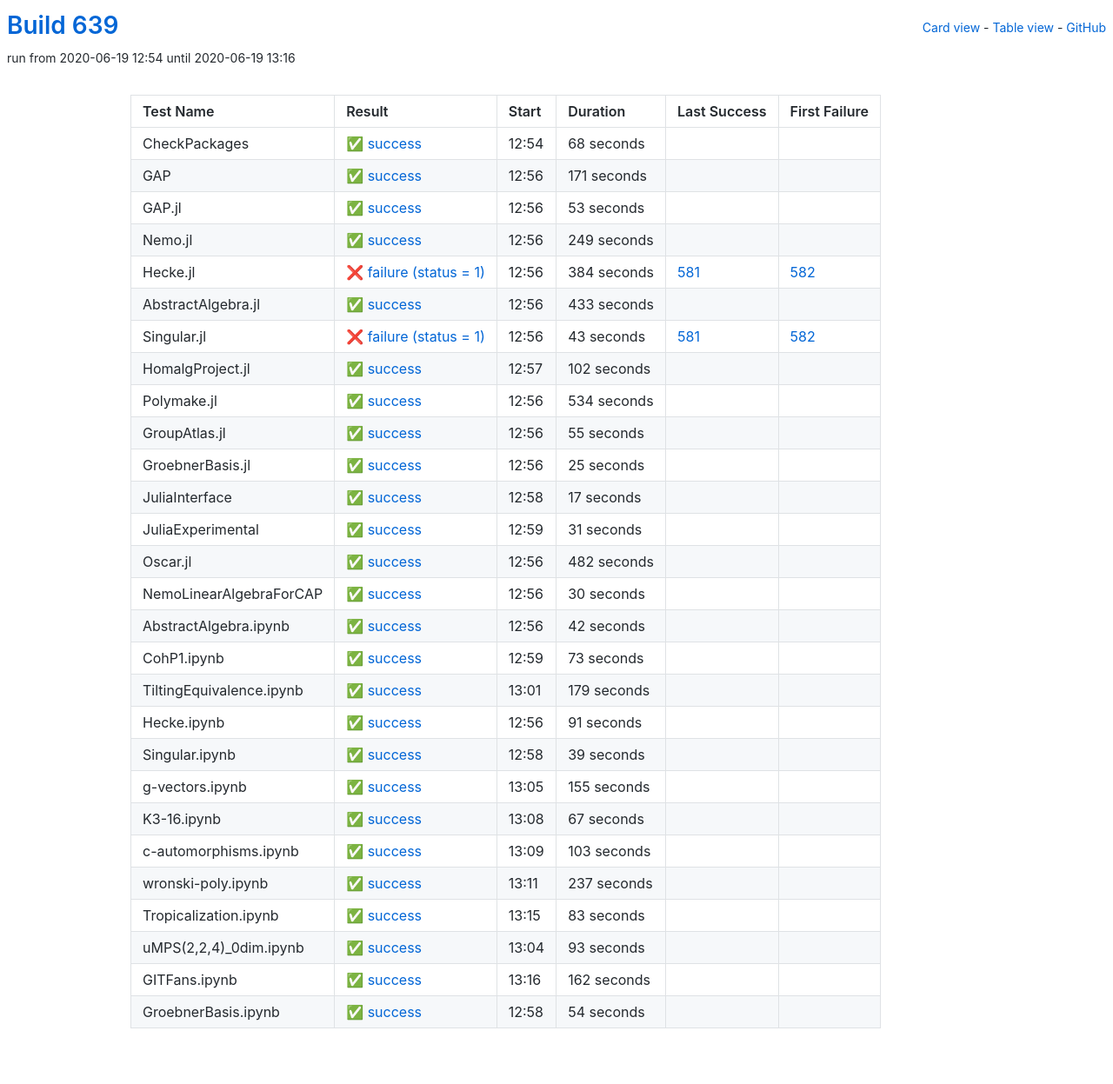
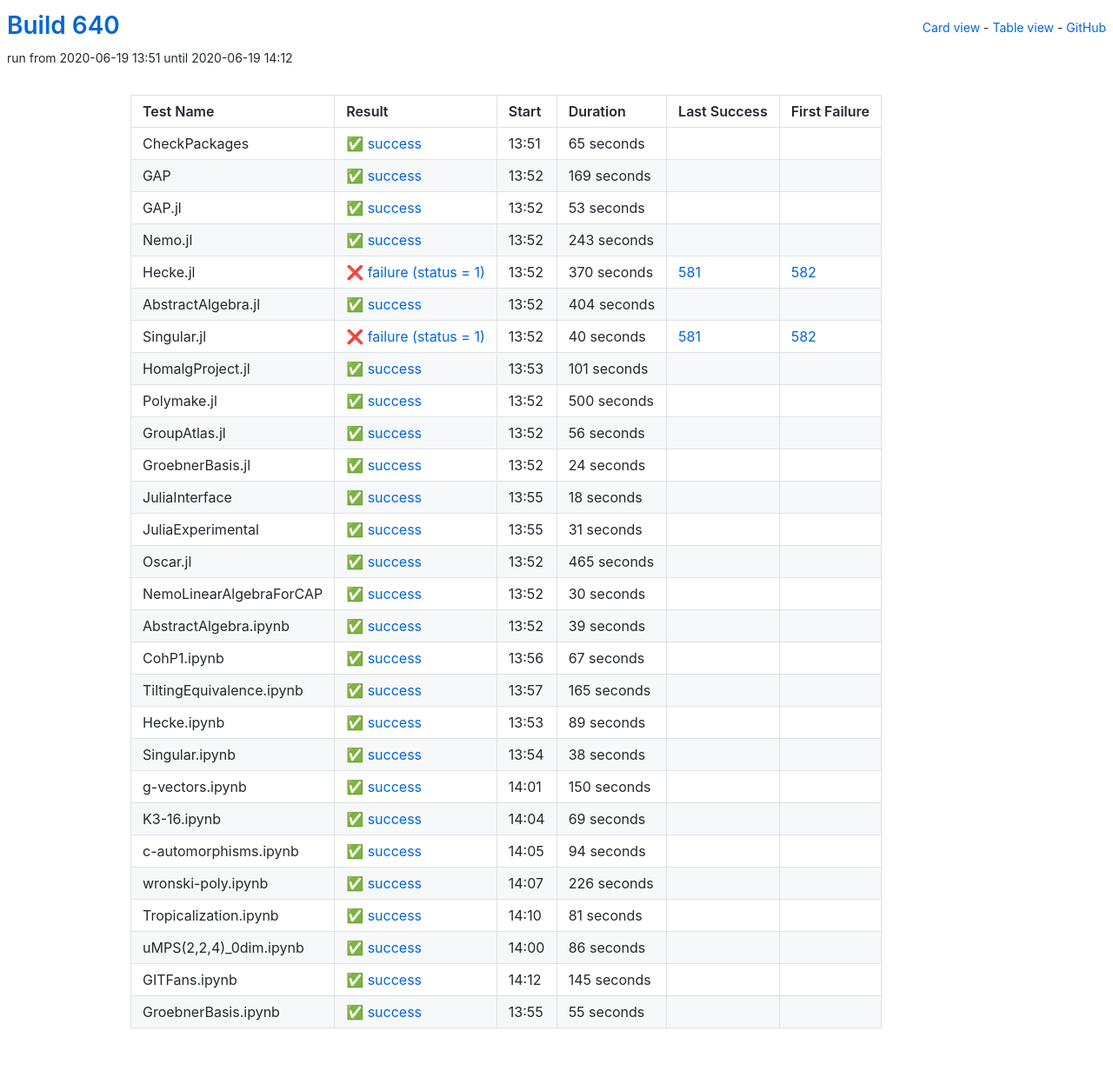
Before and after one commit to oscar-system/oscar-ci-status-1.4, a Jekyll site: the page built from table.html, in a window 1280 px wide. Shown: the whole page at 87% size. Built offline with Jekyll 4.4.1, drawn with Linux system fonts in a browser that asks for light colours.

Commit message:
Build #640

```diff
--- a/_data/ci.yml
+++ b/_data/ci.yml
@@ -1,6 +1,6 @@
 ---
-build: 639
-build_url: https://oscarci.mathematik.uni-kl.de/job/oscar-julia-1.4/639/
+build: 640
+build_url: https://oscarci.mathematik.uni-kl.de/job/oscar-julia-1.4/640/
 job: oscar-julia-1.4
 organization: oscar-system
 repo: oscar-ci-status-1.4
@@ -8,32 +8,32 @@ repourl: https://github.com/oscar-system/oscar-ci-status-1.4
 tests:
 - name: CheckPackages
   id: checkpackages
-  log: https://oscarci.mathematik.uni-kl.de/job/oscar-julia-1.4/639/artifact/logs/build-639/CheckPackages.log
-  start: 2020-06-19 12:54
+  log: https://oscarci.mathematik.uni-kl.de/job/oscar-julia-1.4/640/artifact/logs/build-640/CheckPackages.log
+  start: 2020-06-19 13:51
   success: true
   exitcode: 0
   status: success
-  duration: 68
+  duration: 65
   last_success: false
   last_success_url:
   first_failure: false
   first_failure_url:
 - name: GAP
   id: gap
-  log: https://oscarci.mathematik.uni-kl.de/job/oscar-julia-1.4/639/artifact/logs/build-639/GAP.log
-  start: 2020-06-19 12:56
+  log: https://oscarci.mathematik.uni-kl.de/job/oscar-julia-1.4/640/artifact/logs/build-640/GAP.log
+  start: 2020-06-19 13:52
   success: true
   exitcode: 0
   status: success
-  duration: 171
+  duration: 169
   last_success: false
   last_success_url:
   first_failure: false
   first_failure_url:
 - name: GAP.jl
   id: gap-jl
-  log: https://oscarci.mathematik.uni-kl.de/job/oscar-julia-1.4/639/artifact/logs/build-639/GAP.jl.log
-  start: 2020-06-19 12:56
+  log: https://oscarci.mathematik.uni-kl.de/job/oscar-julia-1.4/640/artifact/logs/build-640/GAP.jl.log
+  start: 2020-06-19 13:52
   success: true
   exitcode: 0
   status: success
@@ -44,116 +44,116 @@ tests:
   first_failure_url:
 - name: Nemo.jl
   id: nemo-jl
-  log: https://oscarci.mathematik.uni-kl.de/job/oscar-julia-1.4/639/artifact/logs/build-639/Nemo.jl.log
-  start: 2020-06-19 12:56
+  log: https://oscarci.mathematik.uni-kl.de/job/oscar-julia-1.4/640/artifact/logs/build-640/Nemo.jl.log
+  start: 2020-06-19 13:52
   success: true
   exitcode: 0
   status: success
-  duration: 249
+  duration: 243
   last_success: false
   last_success_url:
   first_failure: false
   first_failure_url:
 - name: Hecke.jl
   id: hecke-jl
-  log: https://oscarci.mathematik.uni-kl.de/job/oscar-julia-1.4/639/artifact/logs/build-639/Hecke.jl.log
-  start: 2020-06-19 12:56
+  log: https://oscarci.mathematik.uni-kl.de/job/oscar-julia-1.4/640/artifact/logs/build-640/Hecke.jl.log
+  start: 2020-06-19 13:52
   success: false
   exitcode: 1
   status: failure
-  duration: 384
+  duration: 370
   last_success: 581
   last_success_url: https://oscarci.mathematik.uni-kl.de/job/oscar-julia-1.4/581/
   first_failure: 582
   first_failure_url: https://oscarci.mathematik.uni-kl.de/job/oscar-julia-1.4/582/
 - name: AbstractAlgebra.jl
   id: abstractalgebra-jl
-  log: https://oscarci.mathematik.uni-kl.de/job/oscar-julia-1.4/639/artifact/logs/build-639/AbstractAlgebra.jl.log
-  start: 2020-06-19 12:56
+  log: https://oscarci.mathematik.uni-kl.de/job/oscar-julia-1.4/640/artifact/logs/build-640/AbstractAlgebra.jl.log
+  start: 2020-06-19 13:52
   success: true
   exitcode: 0
   status: success
-  duration: 433
+  duration: 404
   last_success: false
   last_success_url:
   first_failure: false
   first_failure_url:
 - name: Singular.jl
   id: singular-jl
-  log: https://oscarci.mathematik.uni-kl.de/job/oscar-julia-1.4/639/artifact/logs/build-639/Singular.jl.log
-  start: 2020-06-19 12:56
+  log: https://oscarci.mathematik.uni-kl.de/job/oscar-julia-1.4/640/artifact/logs/build-640/Singular.jl.log
+  start: 2020-06-19 13:52
   success: false
   exitcode: 1
   status: failure
-  duration: 43
+  duration: 40
   last_success: 581
   last_success_url: https://oscarci.mathematik.uni-kl.de/job/oscar-julia-1.4/581/
   first_failure: 582
   first_failure_url: https://oscarci.mathematik.uni-kl.de/job/oscar-julia-1.4/582/
 - name: HomalgProject.jl
   id: homalgproject-jl
-  log: https://oscarci.mathematik.uni-kl.de/job/oscar-julia-1.4/639/artifact/logs/build-639/HomalgProject.jl.log
-  start: 2020-06-19 12:57
+  log: https://oscarci.mathematik.uni-kl.de/job/oscar-julia-1.4/640/artifact/logs/build-640/HomalgProject.jl.log
+  start: 2020-06-19 13:53
   success: true
   exitcode: 0
   status: success
-  duration: 102
+  duration: 101
   last_success: false
   last_success_url:
   first_failure: false
   first_failure_url:
 - name: Polymake.jl
   id: polymake-jl
-  log: https://oscarci.mathematik.uni-kl.de/job/oscar-julia-1.4/639/artifact/logs/build-639/Polymake.jl.log
-  start: 2020-06-19 12:56
+  log: https://oscarci.mathematik.uni-kl.de/job/oscar-julia-1.4/640/artifact/logs/build-640/Polymake.jl.log
+  start: 2020-06-19 13:52
   success: true
   exitcode: 0
   status: success
-  duration: 534
+  duration: 500
   last_success: false
   last_success_url:
   first_failure: false
   first_failure_url:
 - name: GroupAtlas.jl
   id: groupatlas-jl
-  log: https://oscarci.mathematik.uni-kl.de/job/oscar-julia-1.4/639/artifact/logs/build-639/GroupAtlas.jl.log
-  start: 2020-06-19 12:56
+  log: https://oscarci.mathematik.uni-kl.de/job/oscar-julia-1.4/640/artifact/logs/build-640/GroupAtlas.jl.log
+  start: 2020-06-19 13:52
   success: true
   exitcode: 0
   status: success
-  duration: 55
+  duration: 56
   last_success: false
   last_success_url:
   first_failure: false
   first_failure_url:
 - name: GroebnerBasis.jl
   id: groebnerbasis-jl
-  log: https://oscarci.mathematik.uni-kl.de/job/oscar-julia-1.4/639/artifact/logs/build-639/GroebnerBasis.jl.log
-  start: 2020-06-19 12:56
+  log: https://oscarci.mathematik.uni-kl.de/job/oscar-julia-1.4/640/artifact/logs/build-640/GroebnerBasis.jl.log
+  start: 2020-06-19 13:52
   success: true
   exitcode: 0
   status: success
-  duration: 25
+  duration: 24
   last_success: false
   last_success_url:
   first_failure: false
   first_failure_url:
 - name: JuliaInterface
   id: juliainterface
-  log: https://oscarci.mathematik.uni-kl.de/job/oscar-julia-1.4/639/artifact/logs/build-639/JuliaInterface.log
-  start: 2020-06-19 12:58
+  log: https://oscarci.mathematik.uni-kl.de/job/oscar-julia-1.4/640/artifact/logs/build-640/JuliaInterface.log
+  start: 2020-06-19 13:55
   success: true
   exitcode: 0
   status: success
-  duration: 17
+  duration: 18
   last_success: false
   last_success_url:
   first_failure: false
   first_failure_url:
 - name: JuliaExperimental
   id: juliaexperimental
-  log: https://oscarci.mathematik.uni-kl.de/job/oscar-julia-1.4/639/artifact/logs/build-639/JuliaExperimental.log
-  start: 2020-06-19 12:59
+  log: https://oscarci.mathematik.uni-kl.de/job/oscar-julia-1.4/640/artifact/logs/build-640/JuliaExperimental.log
+  start: 2020-06-19 13:55
   success: true
   exitcode: 0
   status: success
@@ -164,20 +164,20 @@ tests:
   first_failure_url:
 - name: Oscar.jl
   id: oscar-jl
-  log: https://oscarci.mathematik.uni-kl.de/job/oscar-julia-1.4/639/artifact/logs/build-639/Oscar.jl.log
-  start: 2020-06-19 12:56
+  log: https://oscarci.mathematik.uni-kl.de/job/oscar-julia-1.4/640/artifact/logs/build-640/Oscar.jl.log
+  start: 2020-06-19 13:52
   success: true
   exitcode: 0
   status: success
-  duration: 482
+  duration: 465
   last_success: false
   last_success_url:
   first_failure: false
   first_failure_url:
 - name: NemoLinearAlgebraForCAP
   id: nemolinearalgebraforcap
-  log: https://oscarci.mathematik.uni-kl.de/job/oscar-julia-1.4/639/artifact/logs/build-639/NemoLinearAlgebraForCAP.log
-  start: 2020-06-19 12:56
+  log: https://oscarci.mathematik.uni-kl.de/job/oscar-julia-1.4/640/artifact/logs/build-640/NemoLinearAlgebraForCAP.log
+  start: 2020-06-19 13:52
   success: true
   exitcode: 0
   status: success
@@ -188,56 +188,8 @@ tests:
   first_failure_url:
 - name: AbstractAlgebra.ipynb
   id: abstractalgebra-ipynb
-  log: https://oscarci.mathematik.uni-kl.de/job/oscar-julia-1.4/639/artifact/logs/build-639/AbstractAlgebra.ipynb.log
-  start: 2020-06-19 12:56
-  success: true
-  exitcode: 0
-  status: success
-  duration: 42
-  last_success: false
-  last_success_url:
-  first_failure: false
-  first_failure_url:
-- name: CohP1.ipynb
-  id: cohp1-ipynb
-  log: https://oscarci.mathematik.uni-kl.de/job/oscar-julia-1.4/639/artifact/logs/build-639/CohP1.ipynb.log
-  start: 2020-06-19 12:59
-  success: true
-  exitcode: 0
-  status: success
-  duration: 73
-  last_success: false
-  last_success_url:
-  first_failure: false
-  first_failure_url:
-- name: TiltingEquivalence.ipynb
-  id: tiltingequivalence-ipynb
-  log: https://oscarci.mathematik.uni-kl.de/job/oscar-julia-1.4/639/artifact/logs/build-639/TiltingEquivalence.ipynb.log
-  start: 2020-06-19 13:01
-  success: true
-  exitcode: 0
-  status: success
-  duration: 179
-  last_success: false
-  last_success_url:
-  first_failure: false
-  first_failure_url:
-- name: Hecke.ipynb
-  id: hecke-ipynb
-  log: https://oscarci.mathematik.uni-kl.de/job/oscar-julia-1.4/639/artifact/logs/build-639/Hecke.ipynb.log
-  start: 2020-06-19 12:56
-  success: true
-  exitcode: 0
-  status: success
-  duration: 91
-  last_success: false
-  last_success_url:
-  first_failure: false
-  first_failure_url:
-- name: Singular.ipynb
-  id: singular-ipynb
-  log: https://oscarci.mathematik.uni-kl.de/job/oscar-julia-1.4/639/artifact/logs/build-639/Singular.ipynb.log
-  start: 2020-06-19 12:58
+  log: https://oscarci.mathematik.uni-kl.de/job/oscar-julia-1.4/640/artifact/logs/build-640/AbstractAlgebra.ipynb.log
+  start: 2020-06-19 13:52
   success: true
   exitcode: 0
   status: success
@@ -246,22 +198,10 @@ tests:
   last_success_url:
   first_failure: false
   first_failure_url:
-- name: g-vectors.ipynb
-  id: g-vectors-ipynb
-  log: https://oscarci.mathematik.uni-kl.de/job/oscar-julia-1.4/639/artifact/logs/build-639/g-vectors.ipynb.log
-  start: 2020-06-19 13:05
-  success: true
-  exitcode: 0
-  status: success
-  duration: 155
-  last_success: false
-  last_success_url:
-  first_failure: false
-  first_failure_url:
-- name: K3-16.ipynb
-  id: k3-16-ipynb
-  log: https://oscarci.mathematik.uni-kl.de/job/oscar-julia-1.4/639/artifact/logs/build-639/K3-16.ipynb.log
-  start: 2020-06-19 13:08
+- name: CohP1.ipynb
+  id: cohp1-ipynb
+  log: https://oscarci.mathematik.uni-kl.de/job/oscar-julia-1.4/640/artifact/logs/build-640/CohP1.ipynb.log
+  start: 2020-06-19 13:56
   success: true
   exitcode: 0
   status: success
@@ -270,74 +210,134 @@ tests:
   last_success_url:
   first_failure: false
   first_failure_url:
-- name: c-automorphisms.ipynb
-  id: c-automorphisms-ipynb
-  log: https://oscarci.mathematik.uni-kl.de/job/oscar-julia-1.4/639/artifact/logs/build-639/c-automorphisms.ipynb.log
-  start: 2020-06-19 13:09
+- name: TiltingEquivalence.ipynb
+  id: tiltingequivalence-ipynb
+  log: https://oscarci.mathematik.uni-kl.de/job/oscar-julia-1.4/640/artifact/logs/build-640/TiltingEquivalence.ipynb.log
+  start: 2020-06-19 13:57
   success: true
   exitcode: 0
   status: success
-  duration: 103
+  duration: 165
+  last_success: false
+  last_success_url:
+  first_failure: false
+  first_failure_url:
+- name: Hecke.ipynb
+  id: hecke-ipynb
+  log: https://oscarci.mathematik.uni-kl.de/job/oscar-julia-1.4/640/artifact/logs/build-640/Hecke.ipynb.log
+  start: 2020-06-19 13:53
+  success: true
+  exitcode: 0
+  status: success
+  duration: 89
+  last_success: false
+  last_success_url:
+  first_failure: false
+  first_failure_url:
+- name: Singular.ipynb
+  id: singular-ipynb
+  log: https://oscarci.mathematik.uni-kl.de/job/oscar-julia-1.4/640/artifact/logs/build-640/Singular.ipynb.log
+  start: 2020-06-19 13:54
+  success: true
+  exitcode: 0
+  status: success
+  duration: 38
+  last_success: false
+  last_success_url:
+  first_failure: false
+  first_failure_url:
+- name: g-vectors.ipynb
+  id: g-vectors-ipynb
+  log: https://oscarci.mathematik.uni-kl.de/job/oscar-julia-1.4/640/artifact/logs/build-640/g-vectors.ipynb.log
+  start: 2020-06-19 14:01
+  success: true
+  exitcode: 0
+  status: success
+  duration: 150
+  last_success: false
+  last_success_url:
+  first_failure: false
+  first_failure_url:
+- name: K3-16.ipynb
+  id: k3-16-ipynb
+  log: https://oscarci.mathematik.uni-kl.de/job/oscar-julia-1.4/640/artifact/logs/build-640/K3-16.ipynb.log
+  start: 2020-06-19 14:04
+  success: true
+  exitcode: 0
+  status: success
+  duration: 69
+  last_success: false
+  last_success_url:
+  first_failure: false
+  first_failure_url:
+- name: c-automorphisms.ipynb
+  id: c-automorphisms-ipynb
+  log: https://oscarci.mathematik.uni-kl.de/job/oscar-julia-1.4/640/artifact/logs/build-640/c-automorphisms.ipynb.log
+  start: 2020-06-19 14:05
+  success: true
+  exitcode: 0
+  status: success
+  duration: 94
   last_success: false
   last_success_url:
   first_failure: false
   first_failure_url:
 - name: wronski-poly.ipynb
   id: wronski-poly-ipynb
-  log: https://oscarci.mathematik.uni-kl.de/job/oscar-julia-1.4/639/artifact/logs/build-639/wronski-poly.ipynb.log
-  start: 2020-06-19 13:11
+  log: https://oscarci.mathematik.uni-kl.de/job/oscar-julia-1.4/640/artifact/logs/build-640/wronski-poly.ipynb.log
+  start: 2020-06-19 14:07
   success: true
   exitcode: 0
   status: success
-  duration: 237
+  duration: 226
   last_success: false
   last_success_url:
   first_failure: false
   first_failure_url:
 - name: Tropicalization.ipynb
   id: tropicalization-ipynb
-  log: https://oscarci.mathematik.uni-kl.de/job/oscar-julia-1.4/639/artifact/logs/build-639/Tropicalization.ipynb.log
-  start: 2020-06-19 13:15
+  log: https://oscarci.mathematik.uni-kl.de/job/oscar-julia-1.4/640/artifact/logs/build-640/Tropicalization.ipynb.log
+  start: 2020-06-19 14:10
   success: true
   exitcode: 0
   status: success
-  duration: 83
+  duration: 81
   last_success: false
   last_success_url:
   first_failure: false
   first_failure_url:
 - name: uMPS(2,2,4)_0dim.ipynb
   id: umps-2-2-4-0dim-ipynb
-  log: https://oscarci.mathematik.uni-kl.de/job/oscar-julia-1.4/639/artifact/logs/build-639/uMPS-2-2-4-_0dim.ipynb.log
-  start: 2020-06-19 13:04
+  log: https://oscarci.mathematik.uni-kl.de/job/oscar-julia-1.4/640/artifact/logs/build-640/uMPS-2-2-4-_0dim.ipynb.log
+  start: 2020-06-19 14:00
   success: true
   exitcode: 0
   status: success
-  duration: 93
+  duration: 86
   last_success: false
   last_success_url:
   first_failure: false
   first_failure_url:
 - name: GITFans.ipynb
   id: gitfans-ipynb
-  log: https://oscarci.mathematik.uni-kl.de/job/oscar-julia-1.4/639/artifact/logs/build-639/GITFans.ipynb.log
-  start: 2020-06-19 13:16
+  log: https://oscarci.mathematik.uni-kl.de/job/oscar-julia-1.4/640/artifact/logs/build-640/GITFans.ipynb.log
+  start: 2020-06-19 14:12
   success: true
   exitcode: 0
   status: success
-  duration: 162
+  duration: 145
   last_success: false
   last_success_url:
   first_failure: false
   first_failure_url:
 - name: GroebnerBasis.ipynb
   id: groebnerbasis-ipynb
-  log: https://oscarci.mathematik.uni-kl.de/job/oscar-julia-1.4/639/artifact/logs/build-639/GroebnerBasis.ipynb.log
-  start: 2020-06-19 12:58
+  log: https://oscarci.mathematik.uni-kl.de/job/oscar-julia-1.4/640/artifact/logs/build-640/GroebnerBasis.ipynb.log
+  start: 2020-06-19 13:55
   success: true
   exitcode: 0
   status: success
-  duration: 54
+  duration: 55
   last_success: false
   last_success_url:
   first_failure: false
```
Also changed, not shown: README.md.
